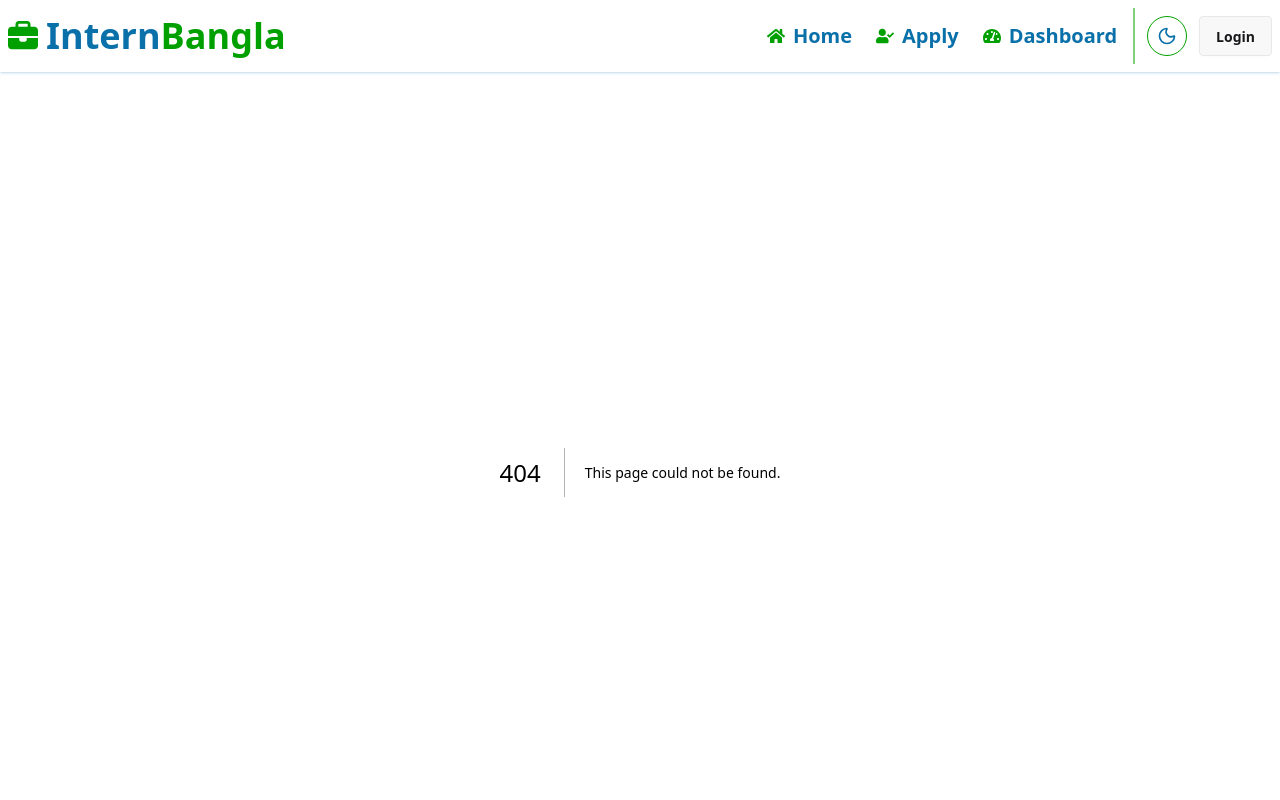
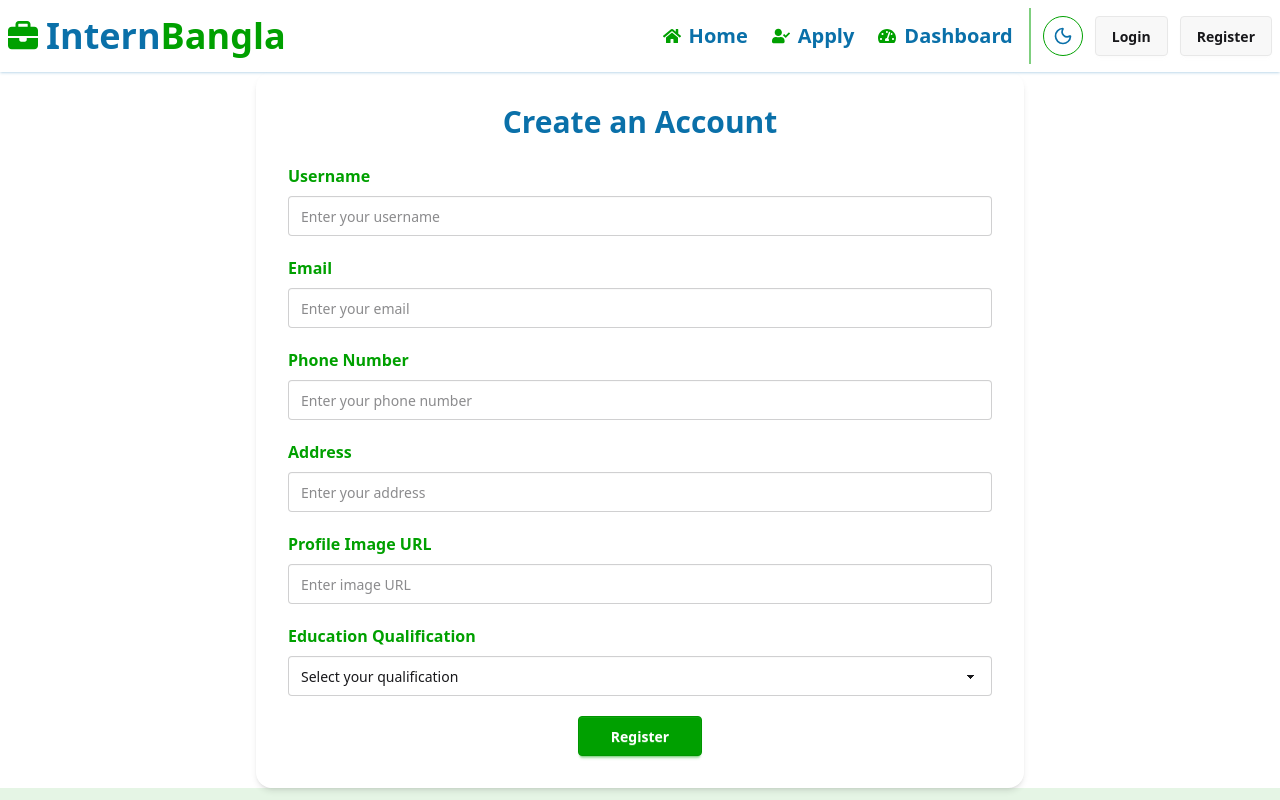
Before and after one commit to RohanR05/Job_Portal, a Next.js app: page /register in a window 1280 px wide. Before the commit this address had no page. Shown: the top 800 px of the page. Built offline with nearby package versions, Linux system fonts and the light colour scheme.

Commit message:
adding register

```diff
--- a/package.json
+++ b/package.json
@@ -17,6 +17,7 @@
     "next-auth": "^4.24.13",
     "react": "19.2.0",
     "react-dom": "19.2.0",
+    "react-hook-form": "^7.66.0",
     "react-icons": "^5.5.0"
   },
   "devDependencies": {
--- /dev/null
+++ b/src/app/(authLayout)/register/page.jsx
@@ -0,0 +1,136 @@
+"use client";
+import React from "react";
+import { useForm } from "react-hook-form";
+
+const Register = () => {
+  const {
+    register,
+    handleSubmit,
+    reset,
+    formState: { errors },
+  } = useForm();
+
+  const onSubmit = (data) => {
+    console.log("User Data:", data);
+    reset();
+  };
+
+  return (
+    <div className="max-w-3xl mx-auto bg-accent/10 rounded-2xl p-8 shadow-md backdrop-blur-md mt-10">
+      <h2 className="text-3xl font-bold text-center text-primary mb-6">
+        Create an Account
+      </h2>
+
+      <form onSubmit={handleSubmit(onSubmit)} className="space-y-5">
+        {/* Username */}
+        <div>
+          <label className="block font-semibold mb-2 text-secondary">
+            Username
+          </label>
+          <input
+            type="text"
+            placeholder="Enter your username"
+            {...register("username", { required: "Username is required" })}
+            className="input input-bordered w-full"
+          />
+          {errors.username && (
+            <p className="text-red-500 text-sm">{errors.username.message}</p>
+          )}
+        </div>
+
+        {/* Email */}
+        <div>
+          <label className="block font-semibold mb-2 text-secondary">
+            Email
+          </label>
+          <input
+            type="email"
+            placeholder="Enter your email"
+            {...register("email", { required: "Email is required" })}
+            className="input input-bordered w-full"
+          />
+          {errors.email && (
+            <p className="text-red-500 text-sm">{errors.email.message}</p>
+          )}
+        </div>
+
+        {/* Phone */}
+        <div>
+          <label className="block font-semibold mb-2 text-secondary">
+            Phone Number
+          </label>
+          <input
+            type="tel"
+            placeholder="Enter your phone number"
+            {...register("phone", { required: "Phone number is required" })}
+            className="input input-bordered w-full"
+          />
+          {errors.phone && (
+            <p className="text-red-500 text-sm">{errors.phone.message}</p>
+          )}
+        </div>
+
+        {/* Address */}
+        <div>
+          <label className="block font-semibold mb-2 text-secondary">
+            Address
+          </label>
+          <input
+            type="text"
+            placeholder="Enter your address"
+            {...register("address", { required: "Address is required" })}
+            className="input input-bordered w-full"
+          />
+          {errors.address && (
+            <p className="text-red-500 text-sm">{errors.address.message}</p>
+          )}
+        </div>
+
+        {/* Image */}
+        <div>
+          <label className="block font-semibold mb-2 text-secondary">
+            Profile Image URL
+          </label>
+          <input
+            type="url"
+            placeholder="Enter image URL"
+            {...register("image", { required: "Image URL is required" })}
+            className="input input-bordered w-full"
+          />
+          {errors.image && (
+            <p className="text-red-500 text-sm">{errors.image.message}</p>
+          )}
+        </div>
+
+        {/* Education */}
+        <div>
+          <label className="block font-semibold mb-2 text-secondary">
+            Education Qualification
+          </label>
+          <select
+            {...register("education", { required: "Education is required" })}
+            className="select select-bordered w-full"
+          >
+            <option value="">Select your qualification</option>
+            <option value="SSC">SSC</option>
+            <option value="HSC">HSC</option>
+            <option value="Honours">Honours</option>
+            <option value="Masters">Masters</option>
+          </select>
+          {errors.education && (
+            <p className="text-red-500 text-sm">{errors.education.message}</p>
+          )}
+        </div>
+
+        {/* Submit Button */}
+        <div className="text-center">
+          <button type="submit" className="btn btn-secondary px-8 text-white">
+            Register
+          </button>
+        </div>
+      </form>
+    </div>
+  );
+};
+
+export default Register;
--- a/src/components/shared/Navbar.jsx
+++ b/src/components/shared/Navbar.jsx
@@ -4,7 +4,8 @@ import React from "react";
 import Logo from "./Logo";
 import Theme from "../Theme/Theme";
 import { FaHome, FaUserCheck, FaTachometerAlt } from "react-icons/fa";
-import Login from "../Auth/Login";
+import Login from "@/app/(authLayout)/Login/page";
+import Register from "@/app/(authLayout)/register/page";
 
 const Navbar = () => {
   const links = (
@@ -69,6 +70,9 @@ const Navbar = () => {
           </ul>
           <Theme />
           <Login></Login>
+          <Link href={"/register"}>
+            <button className="btn">Register</button>
+          </Link>
         </div>
       </div>
     </div>
```
Also changed, not shown: src/app/(authLayout)/Login/page.jsx (renamed from src/components/Auth/Login.jsx), 1 other file (tests, documents, lock files or other folders).
